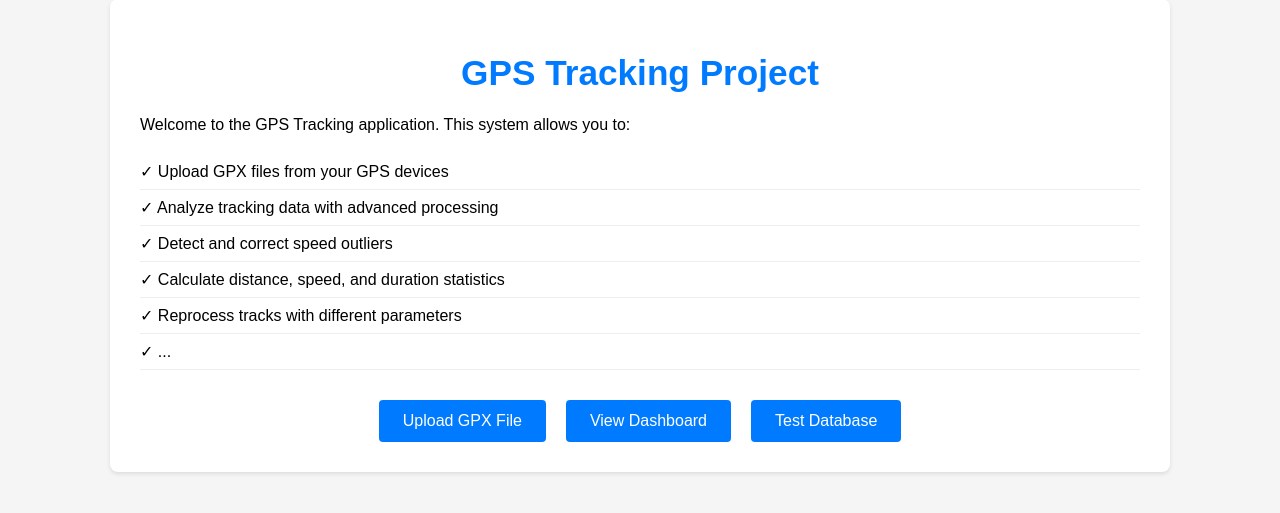
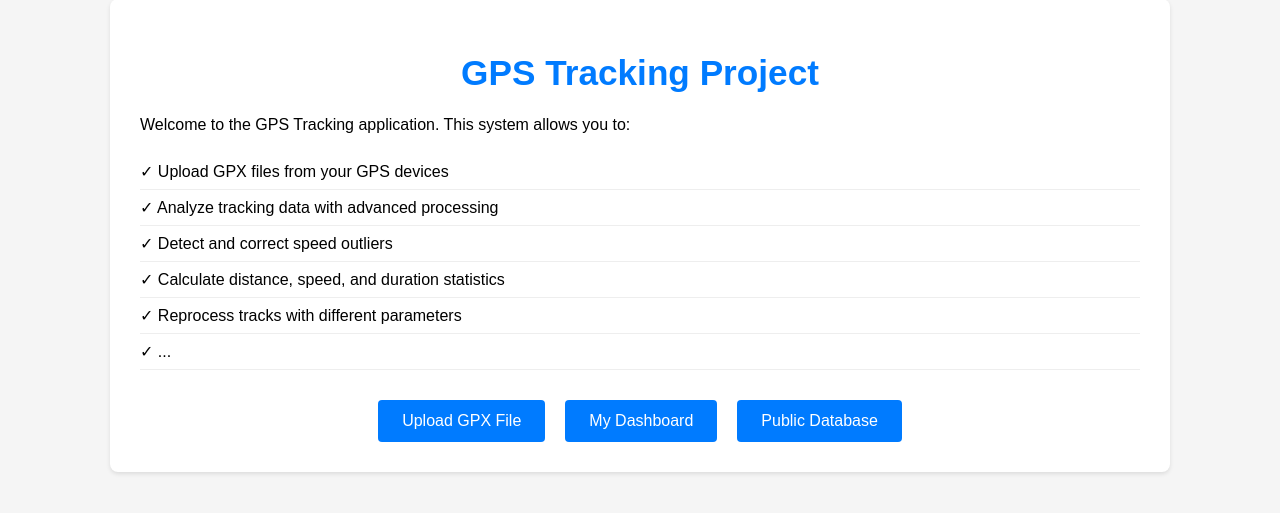
Before and after one commit to RyanXu11/gps_tracking_project, a Flask app: page / in a window 1280 px wide. Shown: the part 21-534 px from the top of the page. Run offline with Flask 3, Linux system fonts and the light colour scheme; some libraries are stand-ins or nearby versions.

Commit message:
feature for public tracks

```diff
--- a/app/routes/main.py
+++ b/app/routes/main.py
@@ -89,3 +89,40 @@ def get_track_coords(track_id):
 def track_animation(track_id):
     """Render track animation page for the given track ID"""
     return render_template('track_animation.html', track_id=track_id)
+
+
+
+@app.route('/dashboard_public')
+def dashboard_public():
+    """User dashboard showing all tracks with simplified view"""
+    user_id = 1  # Currently for debugging only
+    tracks = Track.get_by_user(user_id)
+
+    # Prepare simplified track data for display
+    processed_tracks = []
+    total_distance = 0
+
+    if tracks:
+        for track in tracks:
+            stats = track.get('jsonb_statistics', {})
+            basic_metrics = stats.get('basic_metrics', {})
+
+            # Simplified track data - only essential fields
+            track_data = {
+                'track_id': track.get('track_id'),
+                'track_name': track.get('track_name', 'Unknown'),
+                'total_distance': basic_metrics.get('total_distance', 0),
+                'total_duration': basic_metrics.get('total_duration', 'N/A'),
+                'avg_speed': basic_metrics.get('avg_speed', 0),
+                'created_at': track.get('created_at')
+            }
+
+            processed_tracks.append(track_data)
+            total_distance += track_data['total_distance']
+
+    summary_stats = {
+        'total_distance': total_distance,
+        'total_tracks': len(processed_tracks)
+    }
+
+    return render_template('dashboard_public.html', tracks=processed_tracks, summary_stats=summary_stats)
--- a/app/templates/base.html
+++ b/app/templates/base.html
@@ -16,8 +16,8 @@
         <div class="nav-bar">
             <a href="{{ url_for('index') }}" {% if request.endpoint == 'index' %}class="active"{% endif %}>← Home</a>
             <a href="{{ url_for('upload_file') }}" {% if request.endpoint == 'upload_file' %}class="active"{% endif %}>Upload</a>
-            <a href="{{ url_for('dashboard') }}" {% if request.endpoint == 'dashboard' %}class="active"{% endif %}>Dashboard</a>
-            <a href="{{ url_for('test_db') }}">Test DB</a>
+            <a href="{{ url_for('dashboard') }}" {% if request.endpoint == 'dashboard' %}class="active"{% endif %}>My Dashboard</a>
+            <a href="{{ url_for('dashboard_public') }}" {% if request.endpoint == 'dashboard_public' %}class="active"{% endif %}>Public Dashboard</a>
         </div>
         {% endblock %}
 
--- a/app/templates/dashboard.html
+++ b/app/templates/dashboard_public.html
@@ -5,7 +5,7 @@
 {% block content %}
 <link rel="stylesheet" href="{{ url_for('static', filename='css/dashboard.css') }}">
 
-<h1>Dashboard</h1>
+<h1>Public Tracks</h1>
 
 <!-- Other functions can be expanded from Dashboard Page -->
 <div class="dashboard-container">
--- a/app/templates/index.html
+++ b/app/templates/index.html
@@ -22,7 +22,7 @@
 
 <div class="nav-links">
     <a href="{{ url_for('upload_file') }}" class="btn btn-primary">Upload GPX File</a>
-    <a href="{{ url_for('dashboard') }}" class="btn btn-secondary">View Dashboard</a>
-    <a href="{{ url_for('test_db') }}" class="btn btn-info">Test Database</a>
+    <a href="{{ url_for('dashboard') }}" class="btn btn-secondary">My Dashboard</a>
+    <a href="{{ url_for('dashboard_public') }}" class="btn btn-info">Public Database</a>
 </div>
 {% endblock %}
```
